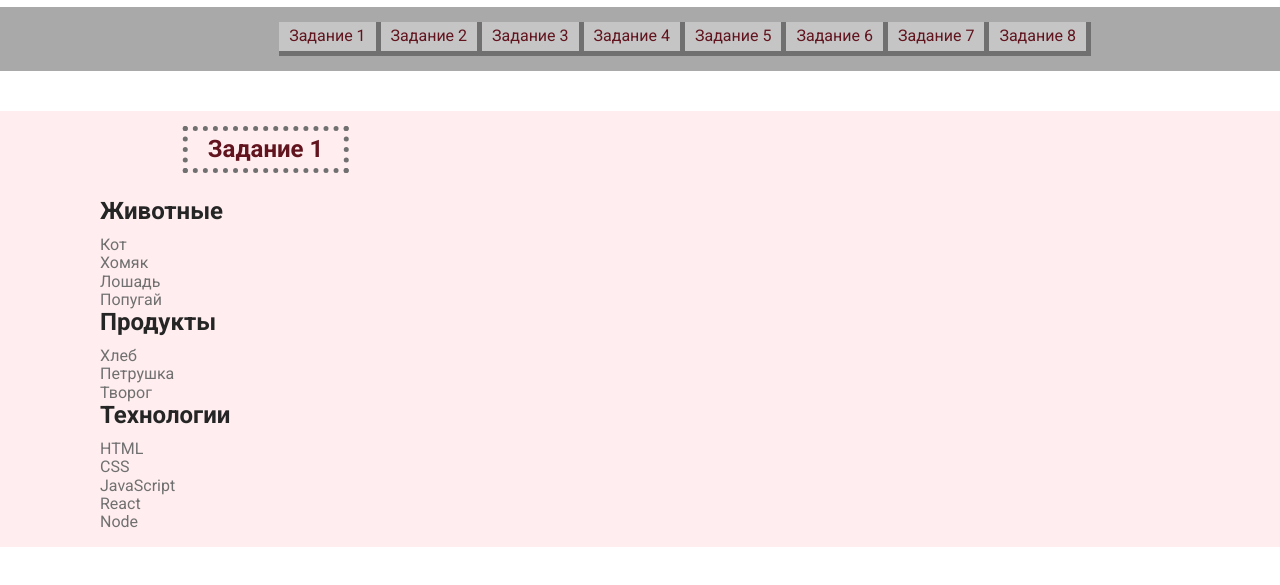
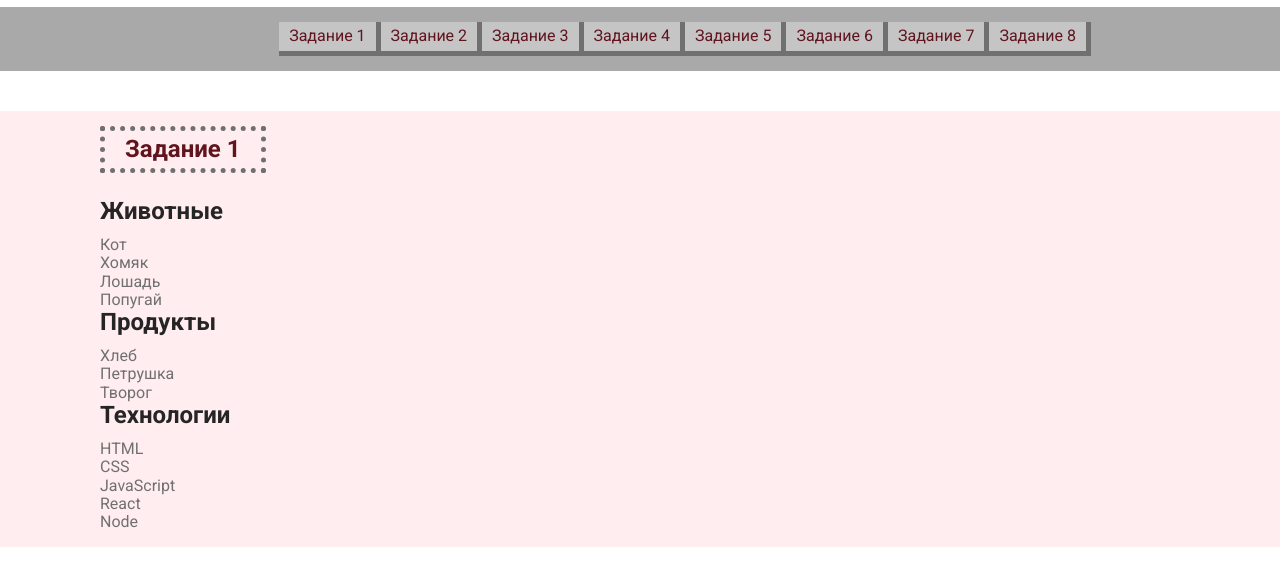
Before and after one commit to Titoffroma/goit-js-hw-07, a plain HTML site: page index.html in a window 1280 px wide. Both pictures are taken after a click on the link "Задание 1". Shown: the part 63-648 px from the top of the page. Drawn offline with nearby package versions, Linux system fonts and the light colour scheme.

Commit message:
mainjs-fix

```diff
--- a/css/main.css
+++ b/css/main.css
@@ -74,7 +74,7 @@ h2 {
   border: 5px dotted #707070;
   padding: 5px 20px;
   width: fit-content;
-  transition: transform 500ms ease;
+  transition: transform 500ms ease, opacity 500ms ease;
   margin-bottom: 25px;
 }
 
--- a/js/main.js
+++ b/js/main.js
@@ -4,10 +4,11 @@ let taskItem = document.querySelectorAll(".task");
 task.map((el, index, arr) => {
   el.addEventListener("blur", () => {
     taskItem[index].style.transform = "translateX(100%)";
-    setTimeout(
-      () => (taskItem[index].style.transform = "translateX(50%)"),
-      300
-    );
+    taskItem[index].style.opacity = "0";
+    setTimeout(() => {
+      taskItem[index].style.transform = "translateX(0%)";
+      taskItem[index].style.opacity = "1";
+    }, 300);
     for (let i = 0; i < arr.length; i++) {
       sectionRef[i].classList.remove("apear");
     }
```
